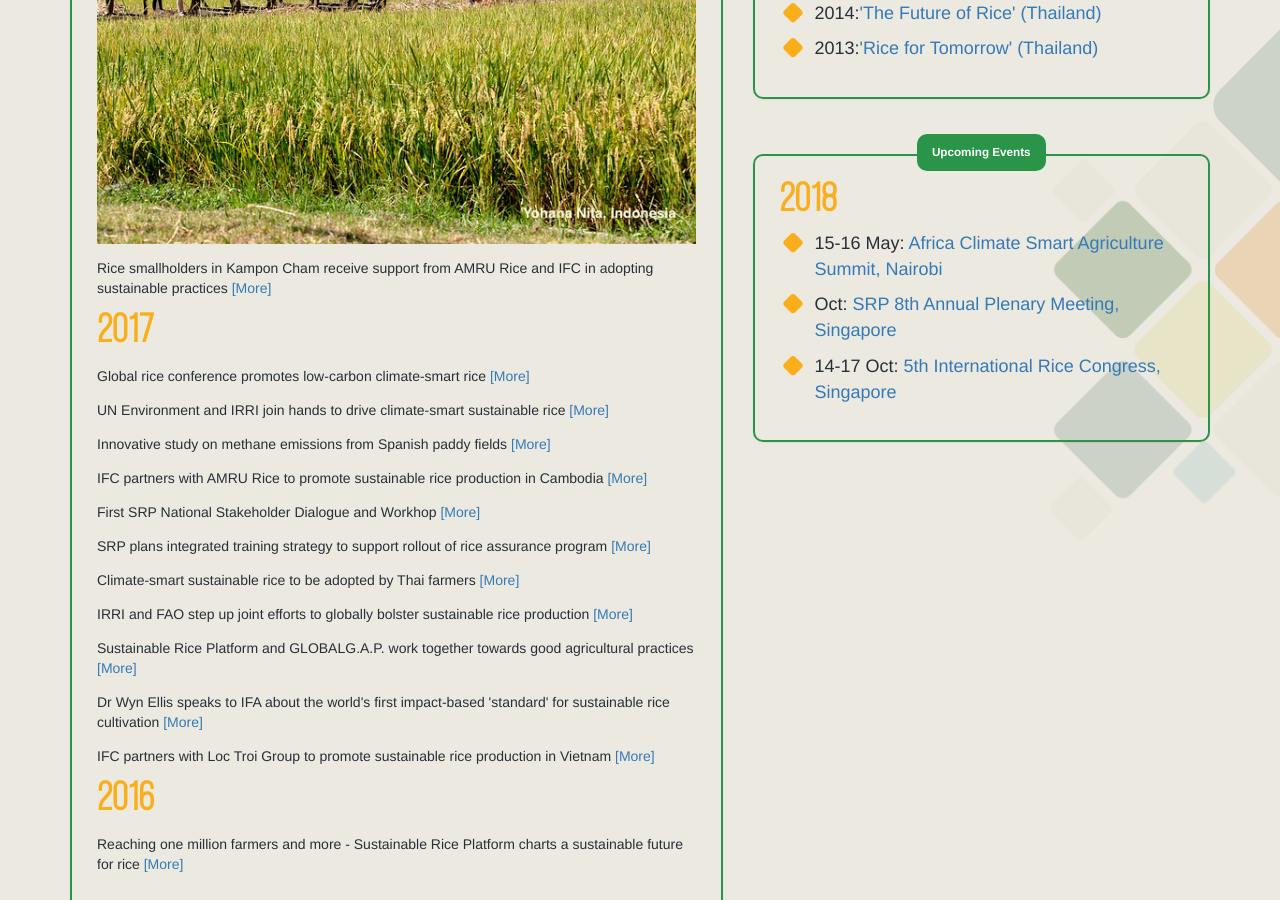
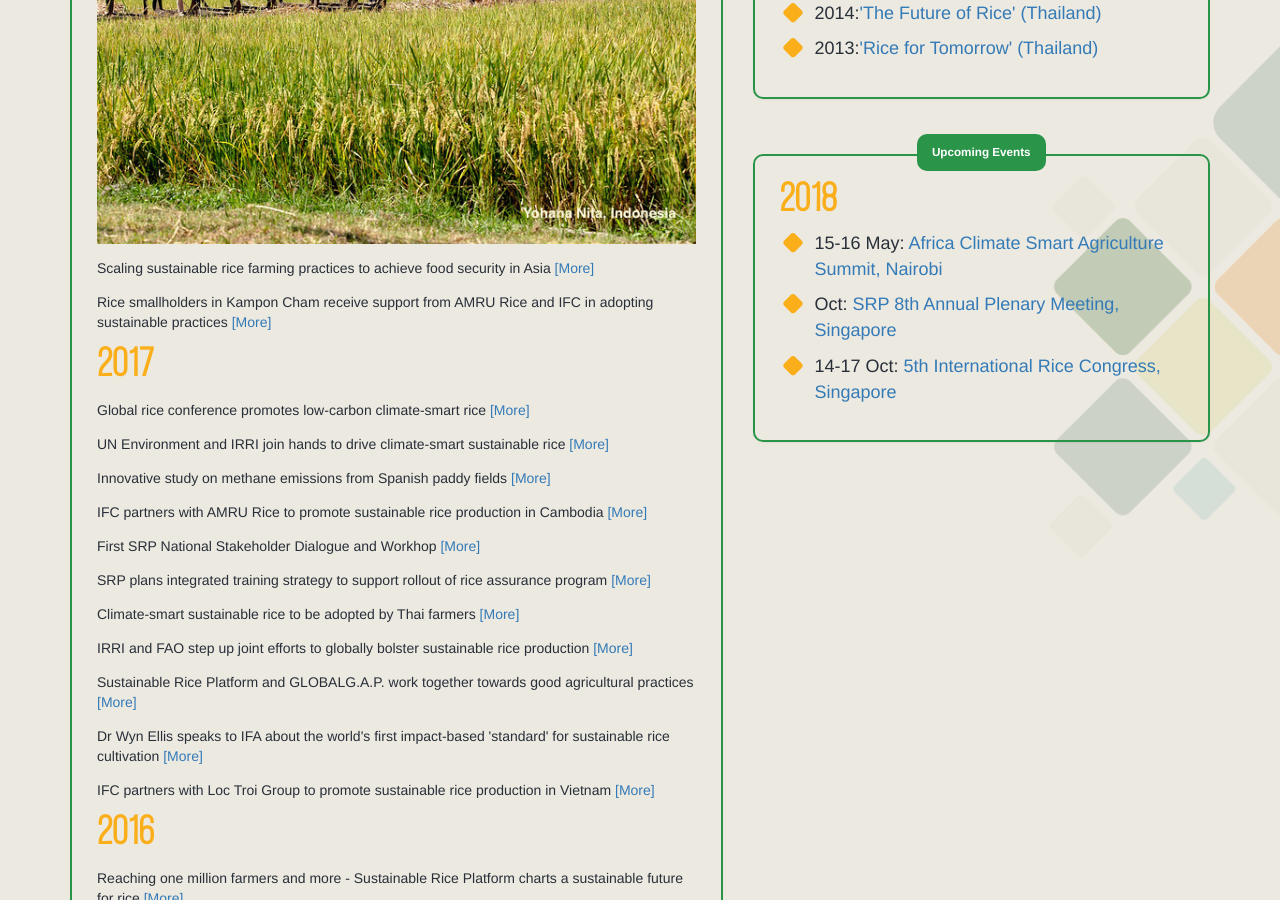
Before and after one commit to sustainablericeplatform/sustainablericeplatform.github.io, a Jekyll site: the page built from News-and-Events/index.html, in a window 1280 px wide and 900 px high, scrolled down 817 px. Built offline with Jekyll 4.4.1, drawn with Linux system fonts in a browser that asks for light colours.

Commit message:
Update index.html

```diff
--- a/News-and-Events/index.html
+++ b/News-and-Events/index.html
@@ -20,6 +20,7 @@ layout: default
                         <h1 class="year">2018</h1>
                         <img src="/assets/images/NE photo 2.jpg" class="img-responsive" />
                         <p></p>
+                        <p>Scaling sustainable rice farming practices to achieve food security in Asia <a href="http://irri.org/news/media-releases/scaling-sustainable-rice-farming-practices-to-achieve-food-security-in-asia/" target="_blank">[More]</a></p>
                         <p>Rice smallholders in Kampon Cham receive support from AMRU Rice and IFC in adopting sustainable practices <a href="http://www.khmertimeskh.com/50114855/amru-rices-srp-project-bears-fruit/" target="_blank">[More]</a></p>
                         <h1 class="year">2017</h1>
                         <p>Global rice conference promotes low-carbon climate-smart rice <a href="http://web.unep.org/newscentre/global-rice-conference-promotes-low-carbon-climate-smart-rice" target="_blank">[More]</a></p>
```
